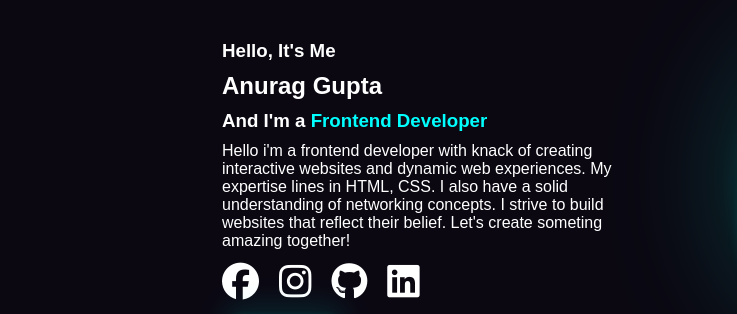
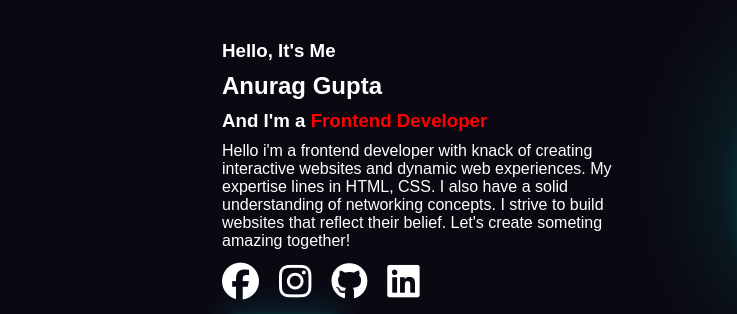
Before and after one commit to Anuragggggg/portfolio-website, a plain HTML site: page index.html in a window 1280 px wide. Shown: the part 121-435 px from the top of the page, 0-737 px from the left. Drawn offline with Linux system fonts and the light colour scheme.

Commit message:
minor changes

```diff
--- a/index.html
+++ b/index.html
@@ -23,7 +23,7 @@
         <div class="txt-left">
             <h3>Hello, It's Me</h3>
             <h1>Anurag Gupta</h1>
-            <h3 class="developer-txt">And I'm a <span style="color: cyan;">Frontend Developer</span></h3>
+            <h3 class="developer-txt">And I'm a <span style="color: red;">Frontend Developer</span></h3>
             <p>Hello i'm a frontend developer with knack of creating interactive
                 websites and dynamic web experiences. My expertise lines in HTML, CSS.
                 I also have a solid understanding of networking concepts. I strive to build websites
```
